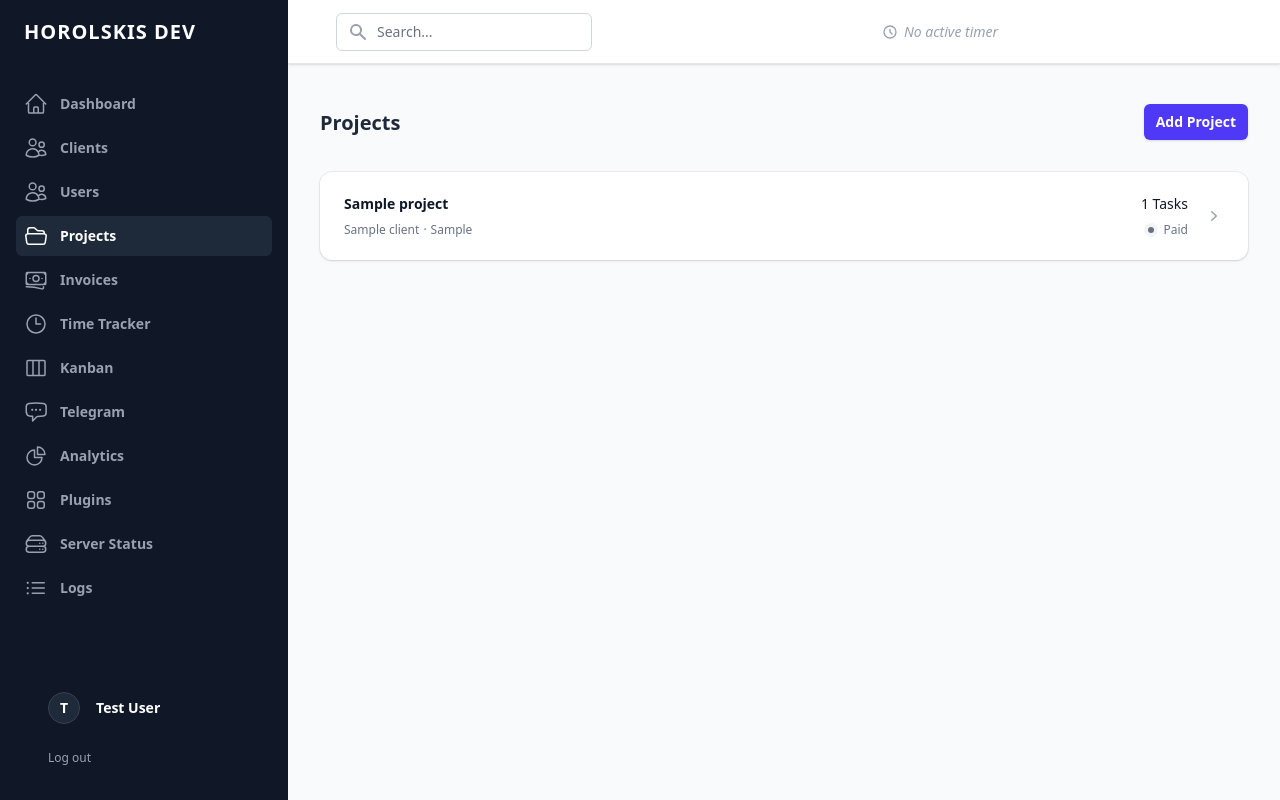
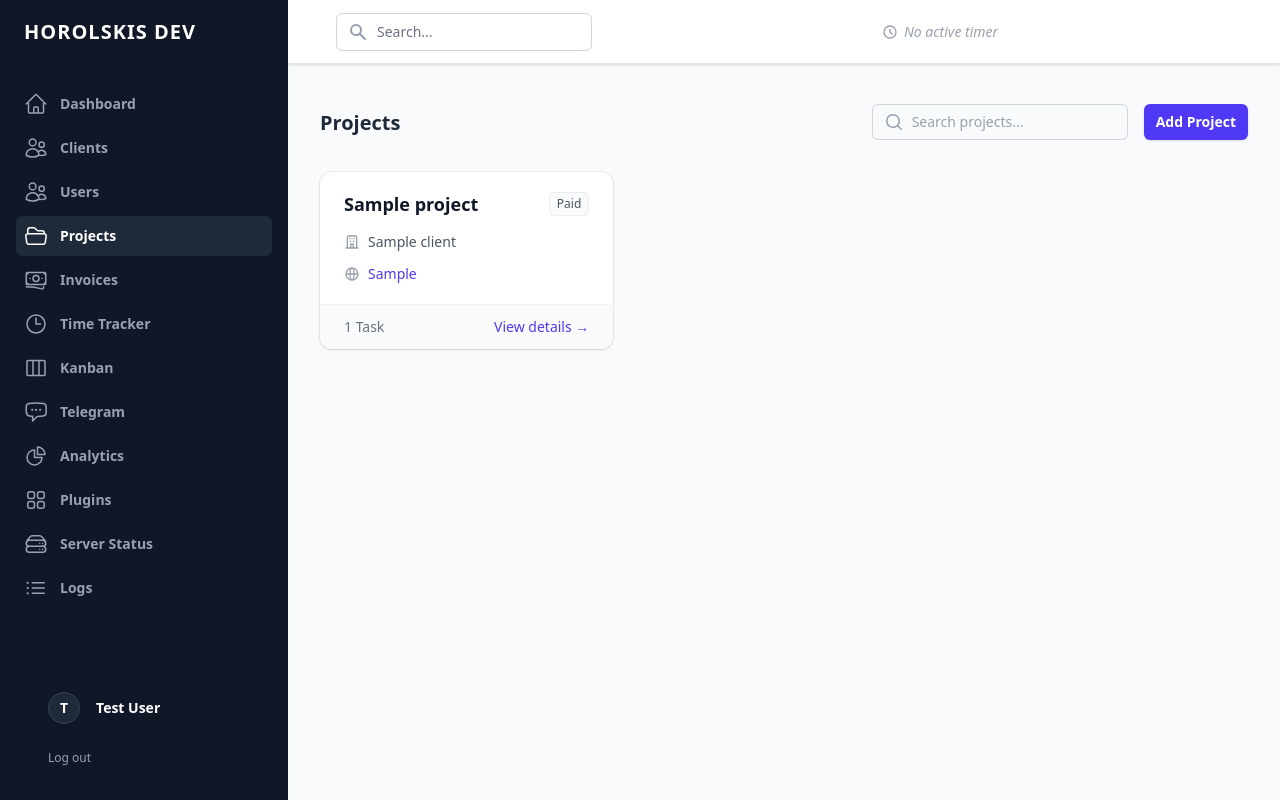
Before and after one commit to SHENiiDEV/horolskisdev, a Laravel app: page /projects in a window 1280 px wide. Run offline with Laravel 12, Linux system fonts and the light colour scheme; a user stored in the database is signed in; data comes from the database, SQL or seed files in the repository; tables that the repository leaves empty hold one stand-in row (values such as "Sample post"); style sheets or scripts are compiled from the project's sources.

Commit message:
feat: Implement project search functionality and refactor project listing UI to a card-based grid layout.

```diff
--- a/app/Http/Controllers/ProjectController.php
+++ b/app/Http/Controllers/ProjectController.php
@@ -9,7 +9,7 @@ class ProjectController extends Controller
     /**
      * Display a listing of the resource.
      */
-    public function index()
+    public function index(Request $request)
     {
         $query = \App\Models\Project::with('client')->withCount('tasks')->latest();
 
@@ -17,7 +17,19 @@ class ProjectController extends Controller
             $query->where('client_id', auth()->user()->client_id);
         }
 
-        $projects = $query->paginate(15);
+        if ($request->filled('search')) {
+            $search = $request->search;
+            $query->where(function ($q) use ($search) {
+                $q->where('name', 'like', "%{$search}%")
+                    ->orWhere('domain', 'like', "%{$search}%")
+                    ->orWhereHas('client', function ($qClient) use ($search) {
+                        $qClient->where('name', 'like', "%{$search}%");
+                    });
+            });
+        }
+
+        $projects = $query->paginate(15)->withQueryString();
+
         return view('projects.index', compact('projects'));
     }
 
--- a/resources/views/projects/index.blade.php
+++ b/resources/views/projects/index.blade.php
@@ -1,81 +1,133 @@
 <x-app-layout>
     <x-slot name="header">
-        <div class="flex justify-between items-center">
+        <div class="flex flex-col sm:flex-row justify-between items-center gap-4">
             <h2 class="font-semibold text-xl text-gray-800 leading-tight">
                 {{ __('Projects') }}
             </h2>
+
+            <div class="flex w-full sm:w-auto items-center gap-4">
+                <form action="{{ route('projects.index') }}" method="GET" class="relative flex-1 sm:w-64">
+                    <div class="pointer-events-none absolute inset-y-0 left-0 flex items-center pl-3">
+                        <svg class="h-5 w-5 text-gray-400" viewBox="0 0 20 20" fill="currentColor" aria-hidden="true">
+                            <path fill-rule="evenodd"
+                                d="M9 3.5a5.5 5.5 0 100 11 5.5 5.5 0 000-11zM2 9a7 7 0 1112.452 4.391l3.328 3.329a.75.75 0 11-1.06 1.06l-3.329-3.328A7 7 0 012 9z"
+                                clip-rule="evenodd" />
+                        </svg>
+                    </div>
+                    <input type="text" name="search" value="{{ request('search') }}" placeholder="Search projects..."
+                        class="block w-full rounded-md border-0 py-1.5 pl-10 text-gray-900 ring-1 ring-inset ring-gray-300 placeholder:text-gray-400 focus:ring-2 focus:ring-inset focus:ring-indigo-600 sm:text-sm sm:leading-6">
+                </form>
+
                 <a href="{{ route('projects.create') }}"
-                class="rounded-md bg-indigo-600 px-3 py-2 text-sm font-semibold text-white shadow-sm hover:bg-indigo-500 focus-visible:outline focus-visible:outline-2 focus-visible:outline-offset-2 focus-visible:outline-indigo-600">Add
-                Project</a>
+                    class="rounded-md bg-indigo-600 px-3 py-2 text-sm font-semibold text-white shadow-sm hover:bg-indigo-500 focus-visible:outline focus-visible:outline-2 focus-visible:outline-offset-2 focus-visible:outline-indigo-600 shrink-0">
+                    Add Project
+                </a>
+            </div>
         </div>
     </x-slot>
 
-    <div class="bg-white shadow-sm ring-1 ring-gray-900/5 sm:rounded-xl">
-        <ul role="list" class="divide-y divide-gray-100">
+    <div class="grid grid-cols-1 md:grid-cols-2 lg:grid-cols-3 gap-6">
         @forelse ($projects as $project)
-                <li class="relative flex justify-between gap-x-6 px-4 py-5 hover:bg-gray-50 sm:px-6">
-                    <div class="flex min-w-0 gap-x-4">
-                        <div class="min-w-0 flex-auto">
-                            <p class="text-sm font-semibold leading-6 text-gray-900">
-                                <a href="{{ route('projects.show', $project) }}">
-                                    <span class="absolute inset-x-0 -top-px bottom-0"></span>
+            <div
+                class="relative bg-white overflow-hidden shadow-sm ring-1 ring-gray-900/5 rounded-xl hover:-translate-y-1 hover:shadow-lg transition-all duration-200 flex flex-col">
+                <div class="px-6 py-5 flex-1">
+                    <div class="flex justify-between items-start mb-4 gap-4">
+                        <h3 class="text-lg font-semibold leading-6 text-gray-900 line-clamp-2">
+                            <a href="{{ route('projects.show', $project) }}" class="focus:outline-none">
+                                <span class="absolute inset-0" aria-hidden="true"></span>
                                 {{ $project->name }}
                             </a>
-                            </p>
-                            <p class="mt-1 flex text-xs leading-5 text-gray-500">
-                                <span class="truncate">{{ $project->client->name }}</span>
+                        </h3>
+
+                        @php
+                            $statusColors = [
+                                'live' => 'bg-emerald-50 text-emerald-700 ring-emerald-600/20',
+                                'development' => 'bg-blue-50 text-blue-700 ring-blue-600/20',
+                                'paused' => 'bg-amber-50 text-amber-700 ring-amber-600/20',
+                            ];
+                            $colorClass = $statusColors[$project->status] ?? 'bg-gray-50 text-gray-600 ring-gray-500/10';
+                        @endphp
+                        <span
+                            class="inline-flex items-center rounded-md px-2 py-1 text-xs font-medium ring-1 ring-inset {{ $colorClass }} shrink-0">
+                            {{ ucfirst($project->status) }}
+                        </span>
+                    </div>
+
+                    <div class="space-y-3">
+                        <div class="flex items-center text-sm text-gray-600">
+                            <svg class="mr-2 h-4 w-4 text-gray-400 shrink-0" fill="none" viewBox="0 0 24 24"
+                                stroke="currentColor">
+                                <path stroke-linecap="round" stroke-linejoin="round" stroke-width="2"
+                                    d="M19 21V5a2 2 0 00-2-2H7a2 2 0 00-2 2v16m14 0h2m-2 0h-5m-9 0H3m2 0h5M9 7h1m-1 4h1m4-4h1m-1 4h1m-5 10v-5a1 1 0 011-1h2a1 1 0 011 1v5m-4 0h4" />
+                            </svg>
+                            <span class="truncate" title="{{ $project->client->name }}">{{ $project->client->name }}</span>
+                        </div>
+
                         @if($project->domain)
-                                    <span class="mx-1">·</span> <span class="truncate">{{ $project->domain }}</span>
+                            <div class="flex items-center text-sm text-gray-600">
+                                <svg class="mr-2 h-4 w-4 text-gray-400 shrink-0" fill="none" viewBox="0 0 24 24"
+                                    stroke="currentColor">
+                                    <path stroke-linecap="round" stroke-linejoin="round" stroke-width="2"
+                                        d="M21 12a9 9 0 01-9 9m9-9a9 9 0 00-9-9m9 9H3m9 9a9 9 0 01-9-9m9 9c1.657 0 3-4.03 3-9s-1.343-9-3-9m0 18c-1.657 0-3-4.03-3-9s1.343-9 3-9m-9 9a9 9 0 019-9" />
+                                </svg>
+                                <a href="https://{{ $project->domain }}" target="_blank"
+                                    class="truncate text-indigo-600 hover:text-indigo-500 relative z-10"
+                                    title="{{ $project->domain }}">
+                                    {{ $project->domain }}
+                                </a>
+                            </div>
                         @endif
-                            </p>
                     </div>
                 </div>
-                    <div class="flex shrink-0 items-center gap-x-4">
-                        <div class="hidden sm:flex sm:flex-col sm:items-end">
-                            <p class="text-sm leading-6 text-gray-900">{{ $project->tasks_count }} Tasks</p>
-                            <div class="mt-1 flex items-center gap-x-1.5">
-                                <div
-                                    class="flex-none rounded-full {{ $project->status === 'live' ? 'bg-emerald-500/20' : 'bg-gray-100' }} p-1">
-                                    <div
-                                        class="h-1.5 w-1.5 rounded-full {{ $project->status === 'live' ? 'bg-emerald-500' : 'bg-gray-500' }}">
+
+                <div class="bg-gray-50 px-6 py-3 border-t border-gray-100 flex justify-between items-center">
+                    <div class="text-sm font-medium text-gray-500">
+                        {{ $project->tasks_count }} {{ Str::plural('Task', $project->tasks_count) }}
+                    </div>
+                    <a href="{{ route('projects.show', $project) }}"
+                        class="text-sm font-medium text-indigo-600 hover:text-indigo-900 relative z-10 block">
+                        View details <span aria-hidden="true">&rarr;</span>
+                    </a>
                 </div>
             </div>
-                                <p class="text-xs leading-5 text-gray-500">{{ ucfirst($project->status) }}</p>
-                            </div>
-                        </div>
-                        <svg class="h-5 w-5 flex-none text-gray-400" viewBox="0 0 20 20" fill="currentColor"
-                            aria-hidden="true">
-                            <path fill-rule="evenodd"
-                                d="M7.21 14.77a.75.75 0 01.02-1.06L11.168 10 7.23 6.29a.75.75 0 111.04-1.08l4.5 4.25a.75.75 0 010 1.08l-4.5 4.25a.75.75 0 01-1.06-.02z"
-                                clip-rule="evenodd" />
-                        </svg>
-                    </div>
-                </li>
         @empty
-                <li class="px-4 py-8 text-center text-sm text-gray-500">
-                    <div class="text-center">
+            <div class="col-span-1 md:col-span-2 lg:col-span-3">
+                <div class="bg-white rounded-xl shadow-sm ring-1 ring-gray-900/5 px-6 py-14 text-center">
                     <svg class="mx-auto h-12 w-12 text-gray-400" fill="none" viewBox="0 0 24 24" stroke="currentColor"
                         aria-hidden="true">
                         <path stroke-linecap="round" stroke-linejoin="round" stroke-width="2"
                             d="M3.75 9.776c.112-.017.227-.026.344-.026h15.812c.117 0 .232.009.344.026m-16.5 0a2.25 2.25 0 00-1.883 2.542l.857 6a2.25 2.25 0 002.227 1.932H19.05a2.25 2.25 0 002.227-1.932l.857-6a2.25 2.25 0 00-1.883-2.542m-16.5 0V6A2.25 2.25 0 016 3.75h3.879a1.5 1.5 0 011.06.44l2.122 2.12a1.5 1.5 0 001.06.44H18A2.25 2.25 0 0120.25 9v.776" />
                     </svg>
-                        <h3 class="mt-2 text-sm font-semibold text-gray-900">No projects</h3>
-                        <p class="mt-1 text-sm text-gray-500">Get started by creating a new project.</p>
+                    <h3 class="mt-4 text-sm font-semibold text-gray-900">No projects found</h3>
+                    <p class="mt-1 text-sm text-gray-500">
+                        @if(request('search'))
+                            We couldn't find anything matching "{{ request('search') }}". Please try a different search term.
+                        @else
+                            Get started by creating a new project.
+                        @endif
+                    </p>
+                    @if(!request('search'))
                         <div class="mt-6">
                             <a href="{{ route('projects.create') }}"
-                                class="inline-flex items-center rounded-md bg-indigo-600 px-3 py-2 text-sm font-semibold text-white shadow-sm hover:bg-indigo-500 focus-visible:outline focus-visible:outline-2 focus-visible:outline-offset-2 focus-visible:outline-indigo-600">
-                                <svg class="-ml-0.5 mr-1.5 h-5 w-5" viewBox="0 0 20 20" fill="currentColor"
-                                    aria-hidden="true">
+                                class="inline-flex items-center rounded-md bg-indigo-600 px-3 py-2 text-sm font-semibold text-white shadow-sm hover:bg-indigo-500 focus-visible:outline focus-visible:outline-2 focus-visible:outline-offset-2 focus-visible:outline-indigo-600 relative z-10">
+                                <svg class="-ml-0.5 mr-1.5 h-5 w-5" viewBox="0 0 20 20" fill="currentColor" aria-hidden="true">
                                     <path
                                         d="M10.75 4.75a.75.75 0 00-1.5 0v4.5h-4.5a.75.75 0 000 1.5h4.5v4.5a.75.75 0 001.5 0v-4.5h4.5a.75.75 0 000-1.5h-4.5v-4.5z" />
                                 </svg>
                                 Add Project
                             </a>
                         </div>
+                    @else
+                        <div class="mt-6">
+                            <a href="{{ route('projects.index') }}"
+                                class="inline-flex items-center rounded-md bg-white px-3 py-2 text-sm font-semibold text-gray-900 shadow-sm ring-1 ring-inset ring-gray-300 hover:bg-gray-50 relative z-10">
+                                Clear search
+                            </a>
                         </div>
-                </li>
+                    @endif
+                </div>
+            </div>
         @endforelse
-        </ul>
     </div>
     <div class="mt-4">
         {{ $projects->links() }}
```
Lines whose indentation alone changed are shown as unchanged.
